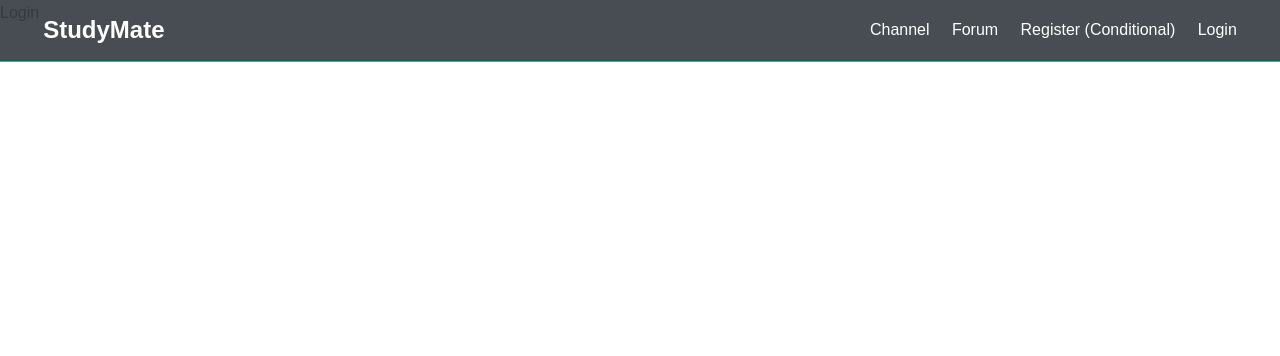
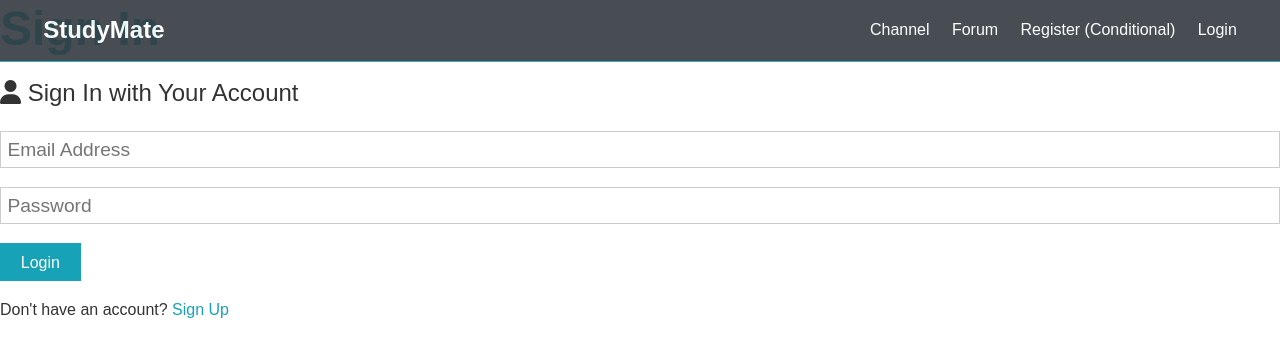
Before and after one commit to rng70/StudyMate, a React (Create React App) app in the folder client/: page /login in a window 1280 px wide. Shown: the top 356 px of the page. Built offline with nearby package versions, Linux system fonts and the light colour scheme.

Commit message:
register and login form done

```diff
--- a/client/src/components/auth/Login.js
+++ b/client/src/components/auth/Login.js
@@ -1,7 +1,70 @@
-import React from 'react';
+import React, { useState } from 'react';
+import { Link } from 'react-router-dom';
 
 export const Login = () => {
+
+    const [formData, setFormData] = useState({
+        email: '',
+        password: '',
+    });
+
+    const { email, password} = formData;
+    const onChange = e => setFormData({ ...formData, [e.target.name]: e.target.value });
+
+    const onSubmit = async e => {
+        e.preventDefault();
+
+            console.log(formData); //TODO delete
+            // const newUser = {
+            //     name,
+            //     email,
+            //     password
+            // }
+
+            // try {
+            //     const config = {
+            //         headers: {
+            //             'Content-Type': 'application/json'
+            //         }
+            //     }
+
+            //     const body = JSON.stringify(newUser);
+            //     const res = await axios.post('/api/users', body, config);
+            //     console.log(res.data);
+            // } catch (err) {
+            //     console.error(err.response.data);
+            // }
+
+    }
     return (
-        <div>Login</div>
+        <>
+            <h1 className="large text-primary">Sign In</h1>
+            <p className="lead"><i className="fas fa-user"></i> Sign In with Your Account</p>
+            <form className="form" onSubmit={e => onSubmit(e)}>
+                <div className="form-group">
+                    <input
+                        type="email"
+                        placeholder="Email Address"
+                        name="email"
+                        value={email}
+                        onChange={e => onChange(e)}
+                        required />
+                </div>
+                <div className="form-group">
+                <input
+                    type="password"
+                    placeholder="Password"
+                    name="password"
+                    value={password}
+                    onChange={e => onChange(e)}
+                    minLength="6"
+                />
+                </div>
+                <input type="submit" className="btn btn-primary" value="Login" />
+            </form>
+            <p className="my-1">
+                Don't have an account? <Link to="/Register">Sign Up</Link>
+            </p>
+        </>
     )
 }
--- a/client/src/components/auth/Register.js
+++ b/client/src/components/auth/Register.js
@@ -1,5 +1,5 @@
-import React, {useState} from 'react';
-
+import React, { useState } from 'react';
+import { Link } from 'react-router-dom';
 
 export const Register = () => {
 
@@ -13,12 +13,31 @@
     const { name, email, password, password2 } = formData;
     const onChange = e => setFormData({ ...formData, [e.target.name]: e.target.value });
 
-    const onSubmit = e => {
+    const onSubmit = async e => {
         e.preventDefault();
         if (password !== password2) {
             console.log('Passwords do not match');
         } else {
-            console.log(formData);
+            console.log(formData); //TODO delete
+            // const newUser = {
+            //     name,
+            //     email,
+            //     password
+            // }
+
+            // try {
+            //     const config = {
+            //         headers: {
+            //             'Content-Type': 'application/json'
+            //         }
+            //     }
+
+            //     const body = JSON.stringify(newUser);
+            //     const res = await axios.post('/api/users', body, config);
+            //     console.log(res.data);
+            // } catch (err) {
+            //     console.error(err.response.data);
+            // }
         }
     }
     return (
@@ -71,7 +90,7 @@
                 <input type="submit" className="btn btn-primary" value="Register" />
             </form>
             <p className="my-1">
-                Already have an account? <a href="login.html">Sign In</a>
+                Already have an account? <Link to="/login">Sign In</Link>
             </p>
         </>
     )
```
